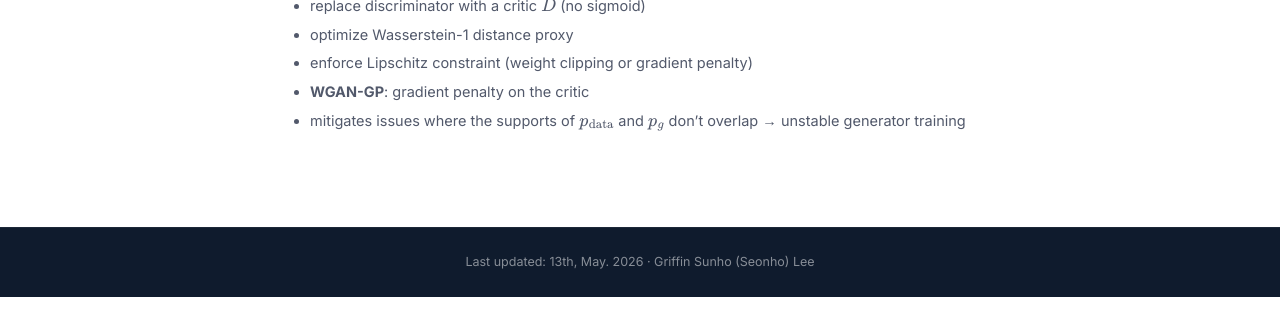
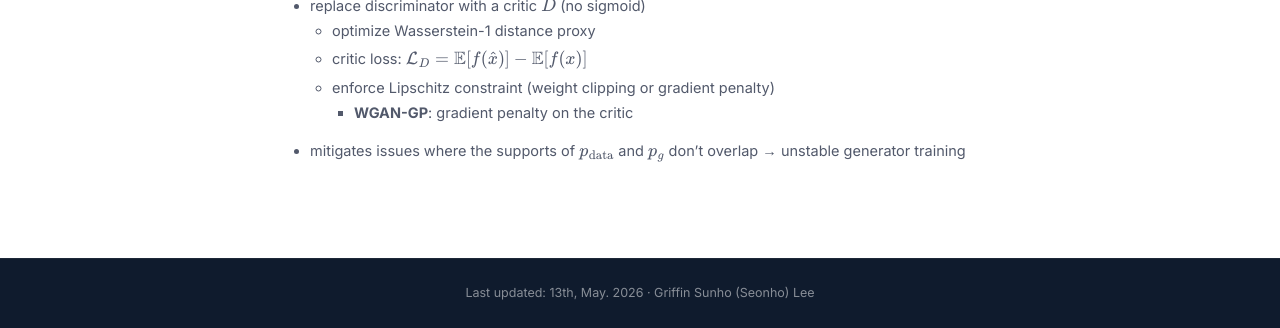
Before and after one commit to Glanceyes/Glanceyes.github.io, a Jekyll site: the page built from _archives/10-autoencoder-vae-gan.md, in a window 1280 px wide and 900 px high, scrolled down 10569 px, cut to the strip 572-900 px from the top of the window. Built offline with Jekyll 4.4.1, drawn with Linux system fonts in a browser that asks for light colours; before the commit the page ends 11438 px from its top, so only the background shows below that.

Commit message:
Align WGAN markdown with PDF image: nested structure + L_D formula
The Wasserstein GAN bullets in markdown were a flat L0 list, but the
p50-wgan-continued image shows them as L1 sub-items under "replace
discriminator with a critic D", with WGAN-GP further nested as L2.
The image also includes the critic loss formula L_D = E[f(x̂)] - E[f(x)]
which was missing from the markdown entirely. Restructured the bullets
to nest correctly and added the L_D formula so the markdown reflects
the page's indentation and content.

Co-Authored-By: Claude Opus 4.7 (1M context) <noreply@anthropic.com>

```diff
--- a/_archives/10-autoencoder-vae-gan.md
+++ b/_archives/10-autoencoder-vae-gan.md
@@ -259,7 +259,8 @@ $$
 <img class="note-img" src="/images/archives/notes/10-autoencoder-vae-gan-p50-wgan-continued.png" alt="WGAN — Wasserstein distance proxy, Lipschitz constraint, WGAN-GP (page 50 top)">
 
 - replace discriminator with a critic $D$ (no sigmoid)
-- optimize Wasserstein-1 distance proxy
-- enforce Lipschitz constraint (weight clipping or gradient penalty)
-- **WGAN-GP**: gradient penalty on the critic
+  - optimize Wasserstein-1 distance proxy
+  - critic loss: $\mathcal{L}_D = \mathbb{E}[f(\hat{x})] - \mathbb{E}[f(x)]$
+  - enforce Lipschitz constraint (weight clipping or gradient penalty)
+    - **WGAN-GP**: gradient penalty on the critic
 - mitigates issues where the supports of $p_{\text{data}}$ and $p_g$ don't overlap → unstable generator training
```
